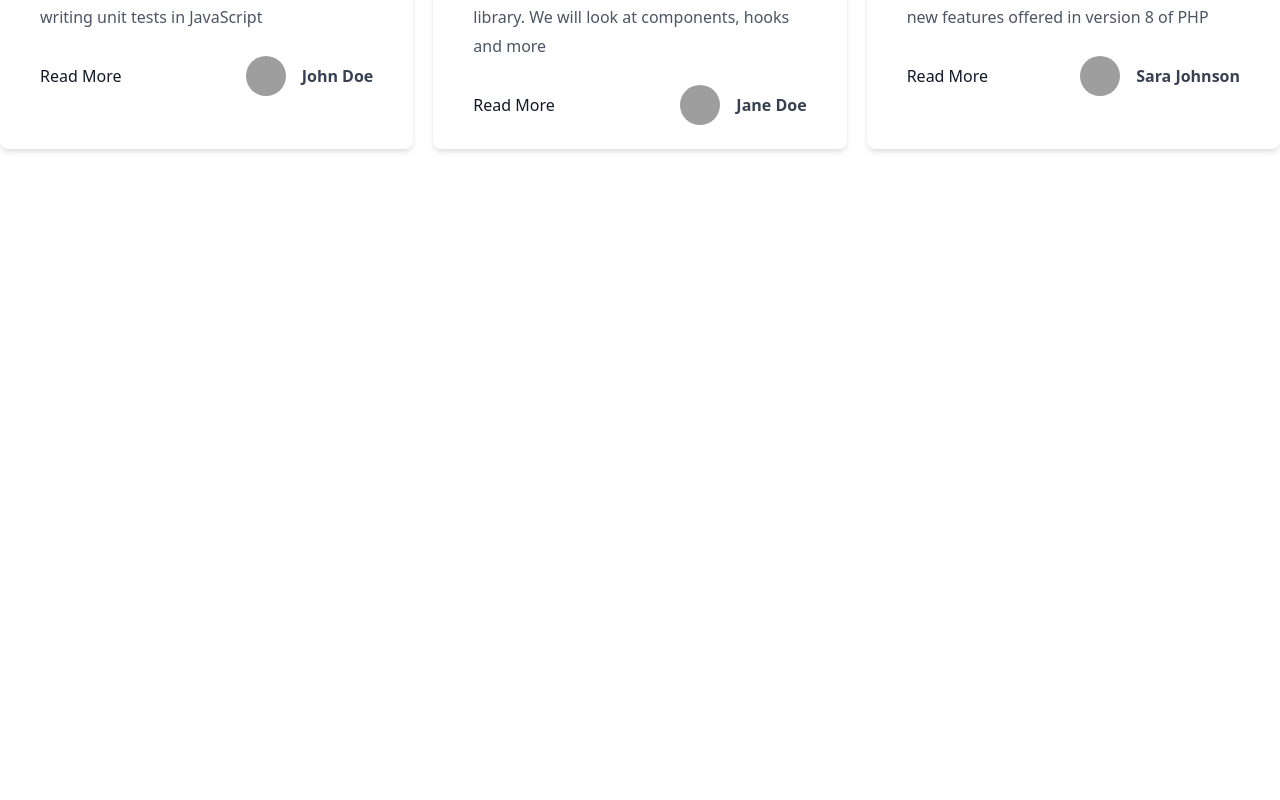
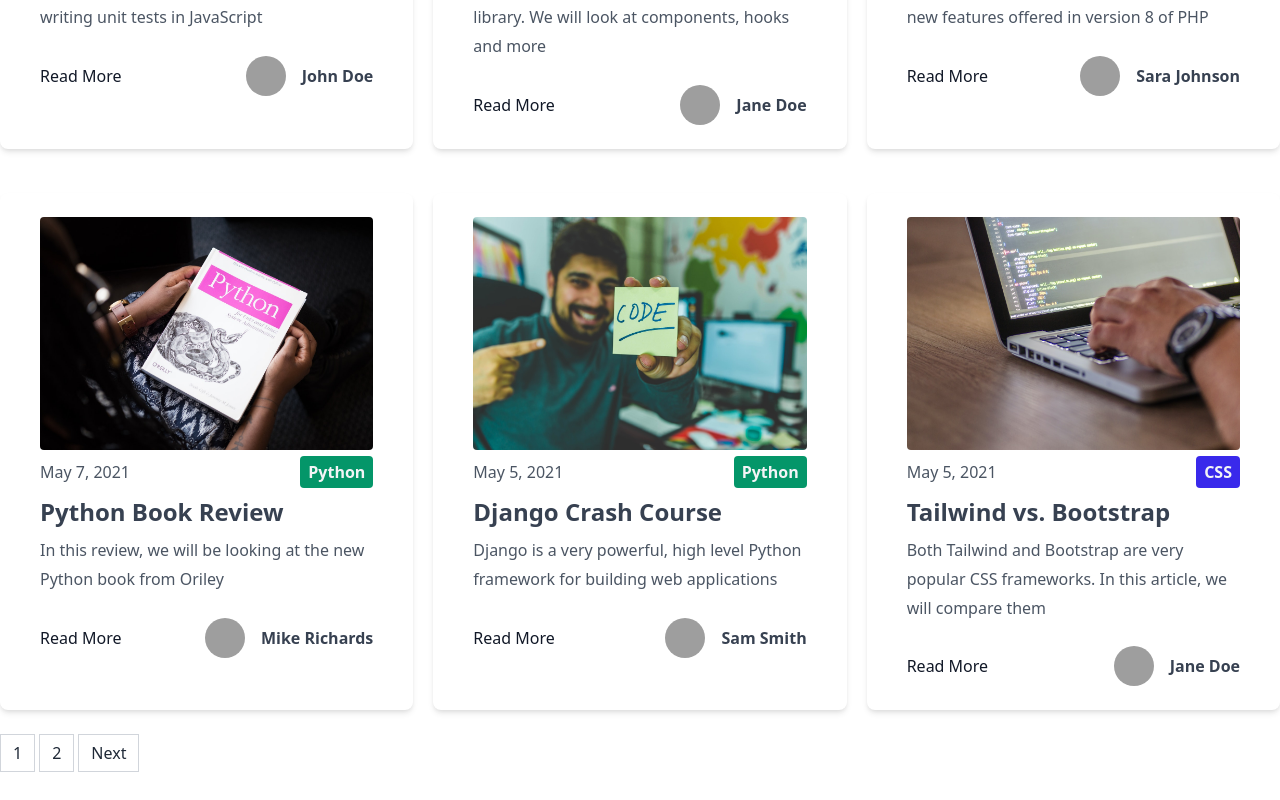
Before and after one commit to ngwatso/udemy-blog-project, a Next.js app: page /blog/page/1 in a window 1280 px wide. Shown: the part 593-1393 px from the top of the page. Before the commit the page ends 800 px from the top, so only its background shows below. Built offline with nearby package versions, Linux system fonts and the light colour scheme; grey boxes are pictures that could not be loaded.

Commit message:
set up pagination for blog posts

```diff
--- /dev/null
+++ b/components/Pagination.js
@@ -0,0 +1,56 @@
+/**
+ * @prettier
+ */
+
+import Link from 'next/link';
+
+export default function Pagination({ currentPage, numPages }) {
+	const isFirst = currentPage === 1;
+	const isLast = currentPage === numPages;
+	const prevPage = `/blog/page/${currentPage - 1}`;
+	const nextPage = `/blog/page/${currentPage + 1}`;
+
+	if (numPages === 1) return <></>;
+
+	return (
+		<div className="mt-6">
+			<ul className="flex pl-0 list-none my-2">
+				{!isFirst && (
+					// eslint-disable-next-line @next/next/link-passhref
+					<Link href={prevPage}>
+						<li className="relative block py-2 px-3 leading-tight bg-white border border-gray-300 text-gray-800 mr-1 hover:bg-gray-200 cursor-pointer">
+							Previous
+						</li>
+					</Link>
+				)}
+
+				{Array.from(
+					{ length: numPages },
+					(_, i) => (
+						// eslint-disable-next-line @next/next/link-passhref
+						<Link
+							href={`/blog/page/${
+								i +
+								1
+							}`}
+						>
+							<li className="relative block py-2 px-3 leading-tight bg-white border border-gray-300 text-gray-800 mr-1 hover:bg-gray-200 cursor-pointer">
+								{i +
+									1}
+							</li>
+						</Link>
+					)
+				)}
+
+				{!isLast && (
+					// eslint-disable-next-line @next/next/link-passhref
+					<Link href={nextPage}>
+						<li className="relative block py-2 px-3 leading-tight bg-white border border-gray-300 text-gray-800 mr-1 hover:bg-gray-200 cursor-pointer">
+							Next
+						</li>
+					</Link>
+				)}
+			</ul>
+		</div>
+	);
+}
--- a/config/index.js
+++ b/config/index.js
@@ -1 +1 @@
-export const POSTS_PER_PAGE = 3
+export const POSTS_PER_PAGE = 6
--- a/pages/blog/page/[page_index].js
+++ b/pages/blog/page/[page_index].js
@@ -7,6 +7,7 @@ import Link from 'next/link';
 import matter from 'gray-matter';
 import Layout from '../../../components/Layout';
 import Post from '../../../components/Post';
+import Pagination from '../../../components/Pagination';
 import { sortByDate } from '../../../utils';
 import { POSTS_PER_PAGE } from '../../../config';
 
@@ -25,6 +26,11 @@ export default function BlogPage({ posts, numPages, currentPage }) {
 					/>
 				))}
 			</div>
+
+			<Pagination
+				currentPage={currentPage}
+				numPages={numPages}
+			/>
 		</Layout>
 	);
 }
```
